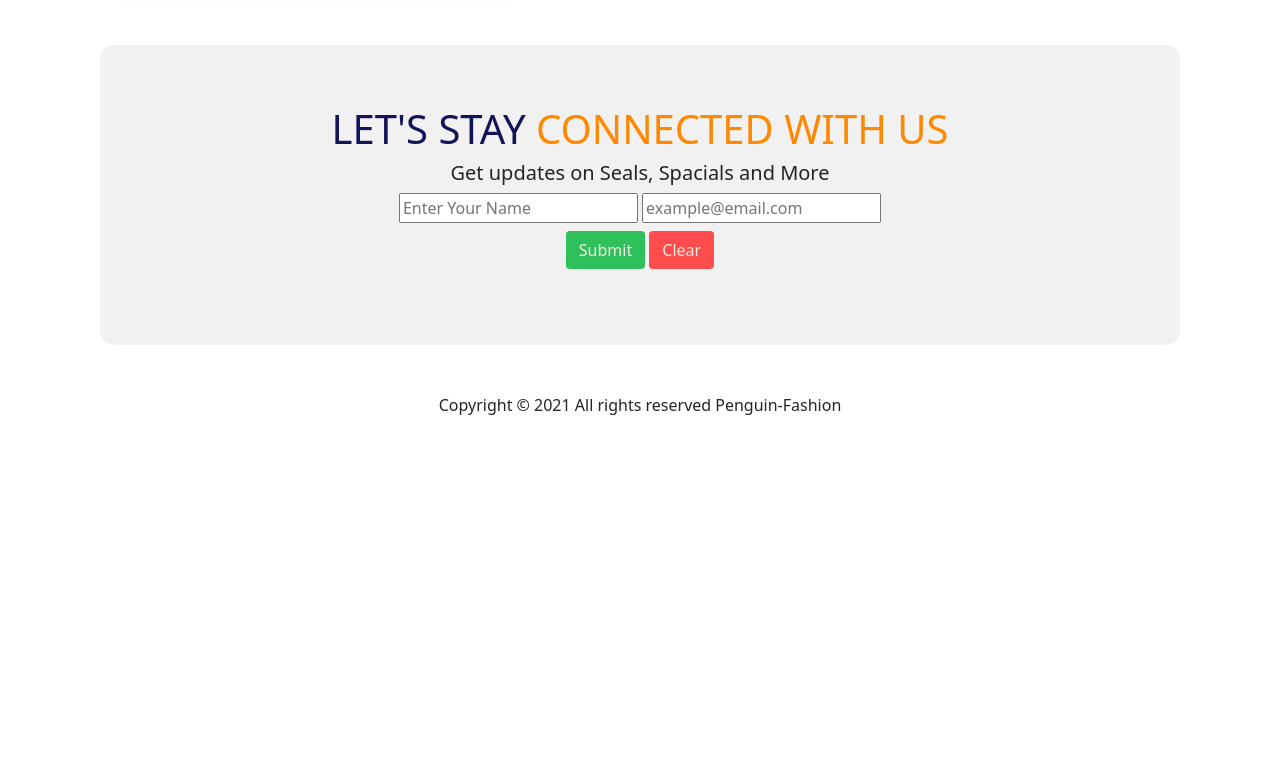
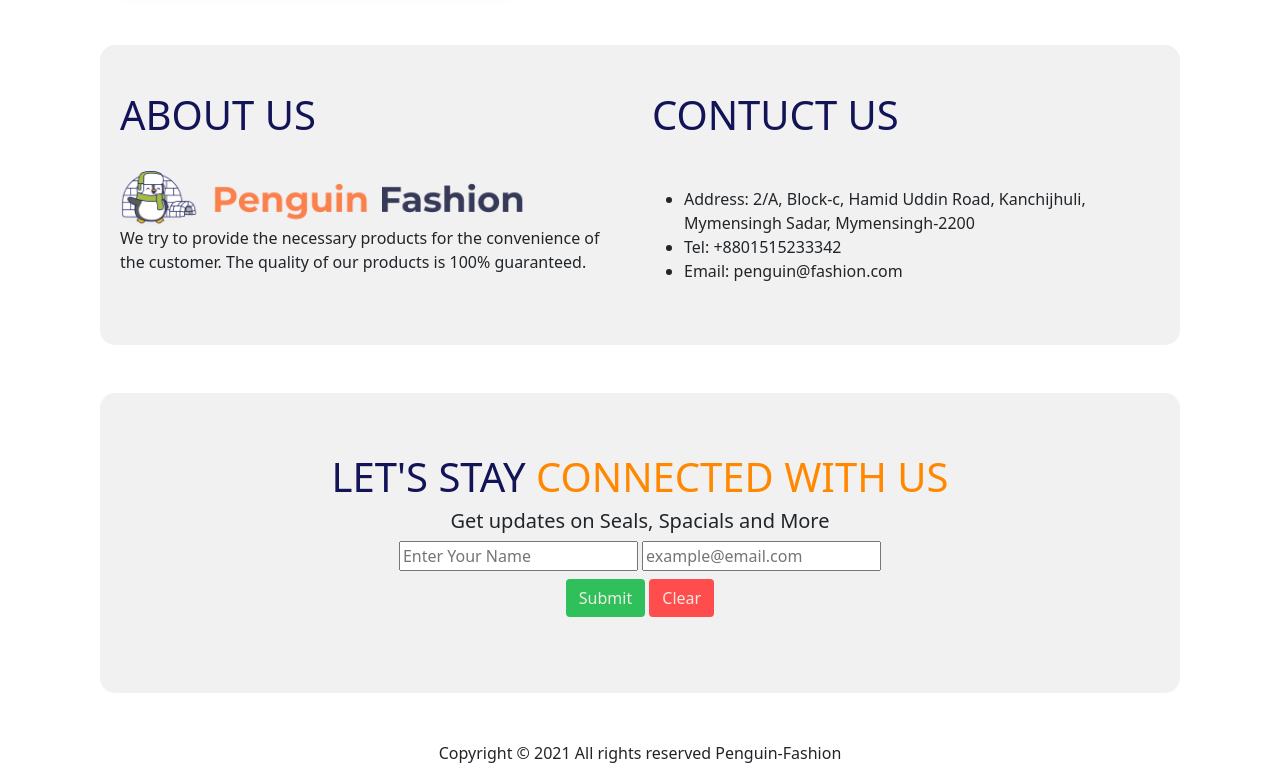
Before and after one commit to shamim-a/penguin-fashion, a plain HTML site: page index.html in a window 1280 px wide. Shown: the part 2618-3399 px from the top of the page. Before the commit the page ends 3051 px from the top, so only its background shows below. Drawn offline with nearby package versions, Linux system fonts and the light colour scheme.

Commit message:
Final-Commit

```diff
--- a/index.html
+++ b/index.html
@@ -19,10 +19,11 @@
   <header class="container">
     <nav class="navbar navbar-expand-lg navbar-light bg-light">
       <div class="container-fluid d-flex justify-content-end">
-        <a class="navbar-brand"  href="#">
+        <a class="navbar-brand" href="#">
           <img src="Logo, Icon/Logo.png" style="max-width: 70%;" alt="">
         </a>
-        <button class="navbar-toggler" type="button" data-bs-toggle="collapse" data-bs-target="#navbarNavAltMarkup" aria-controls="navbarNavAltMarkup" aria-expanded="false" aria-label="Toggle navigation">
+        <button class="navbar-toggler" type="button" data-bs-toggle="collapse" data-bs-target="#navbarNavAltMarkup"
+          aria-controls="navbarNavAltMarkup" aria-expanded="false" aria-label="Toggle navigation">
           <span class="navbar-toggler-icon"></span>
         </button>
         <div class="collapse navbar-collapse justify-content-end" id="navbarNavAltMarkup">
@@ -71,13 +72,17 @@
 
     <section class="mt-5">
       <h1 id="Jacket">WOMAN JACKET</h1>
+
+      <!-- Yellow Coat Jacket div starts -->
+
       <div class="row row-cols-1 row-cols-md-3 g-4">
         <div class="col">
           <div class="card h-100 background-style shadow penguin-Card">
             <img src="Image/yello_jacket.png" class="card-img-top image-style" alt="">
             <div class="card-body">
               <h5 class="card-title penguin-card-titles penguin-card-titles">Yellow Coat Jacket</h5>
-              <p class="card-text">Lorem ipsum dolor sit amet consectetur adipisicing elit. Placeat pariatur aspernatur nihil.</p>
+              <p class="card-text">Lorem ipsum dolor sit amet consectetur adipisicing elit. Placeat pariatur aspernatur
+                nihil.</p>
             </div>
             <div class="card-footer d-flex justify-content-between mt-5 penguin-Card-footer">
               <div>
@@ -93,12 +98,16 @@
             </div>
           </div>
         </div>
+        <!-- Yellow Coat Jacket div end -->
+
+        <!-- Ladies Jacket div start -->
         <div class="col">
           <div class="card h-100 background-style shadow penguin-Card">
             <img src="Image/Ladies_jacket.png" class="card-img-top image-style" id="card-image-height_width" alt="">
             <div class="card-body">
               <h5 class="card-title penguin-card-titles">Ladies Jacket</h5>
-              <p class="card-text">Lorem ipsum dolor sit amet consectetur adipisicing elit. Placeat pariatur aspernatur nihil.</p>
+              <p class="card-text">Lorem ipsum dolor sit amet consectetur adipisicing elit. Placeat pariatur aspernatur
+                nihil.</p>
             </div>
             <div class="card-footer d-flex justify-content-between mt-5 penguin-Card-footer">
               <div>
@@ -114,12 +123,16 @@
             </div>
           </div>
         </div>
+        <!-- Ladies Jacket div end -->
+
+        <!-- Woman Leather Jacket div start -->
         <div class="col">
           <div class="card h-100 background-style shadow penguin-Card">
             <img src="Image/Woman_Leather-Jacket.png" class="card-img-top image-style" alt="">
             <div class="card-body">
               <h5 class="card-title penguin-card-titles">Woman Leather Jacket</h5>
-              <p class="card-text">Lorem ipsum dolor sit amet consectetur adipisicing elit. Placeat pariatur aspernatur nihil.</p>
+              <p class="card-text">Lorem ipsum dolor sit amet consectetur adipisicing elit. Placeat pariatur aspernatur
+                nihil.</p>
             </div>
             <div class="card-footer d-flex justify-content-between mt-5 penguin-Card-footer">
               <div>
@@ -136,22 +149,25 @@
           </div>
         </div>
       </div>
+      <!-- Woman Leather Jacket div end -->
 
     </section>
     <!-- Woman Jacket section ends here -->
 
     <!-- Man Jacket section starts here -->
 
-
     <section class="mt-5">
       <h1 id="Jacket">MAN JACKET</h1>
+
+      <!-- Snowboard Jacket Mens div start -->
       <div class="row row-cols-1 row-cols-md-3 g-4">
         <div class="col">
           <div class="card h-100 background-style shadow penguin-Card">
             <img src="Image/Mens_Snowboard-Jacket.png" class="card-img-top image-style" alt="">
             <div class="card-body">
               <h5 class="card-title penguin-card-titles">Snowboard Jacket Mens</h5>
-              <p class="card-text">Lorem ipsum dolor sit amet consectetur adipisicing elit. Placeat pariatur aspernatur nihil.</p>
+              <p class="card-text">Lorem ipsum dolor sit amet consectetur adipisicing elit. Placeat pariatur aspernatur
+                nihil.</p>
             </div>
             <div class="card-footer d-flex justify-content-between mt-5 penguin-Card-footer">
               <div>
@@ -167,12 +183,16 @@
             </div>
           </div>
         </div>
+        <!-- Snowboard Jacket Mens div end -->
+
+        <!-- Man Leather Jackets div start -->
         <div class="col">
           <div class="card h-100 background-style shadow penguin-Card">
             <img src="Image/Man_Leather-Jackets.png" class="card-img-top image-style" alt="">
             <div class="card-body">
               <h5 class="card-title penguin-card-titles">Man Leather Jackets</h5>
-              <p class="card-text">Lorem ipsum dolor sit amet consectetur adipisicing elit. Placeat pariatur aspernatur nihil.</p>
+              <p class="card-text">Lorem ipsum dolor sit amet consectetur adipisicing elit. Placeat pariatur aspernatur
+                nihil.</p>
             </div>
             <div class="card-footer d-flex justify-content-between mt-5 penguin-Card-footer">
               <div>
@@ -188,12 +208,16 @@
             </div>
           </div>
         </div>
+        <!-- Man Leather Jackets div end -->
+
+        <!-- Man Casual Jackets start -->
         <div class="col">
           <div class="card h-100 background-style shadow penguin-Card">
             <img src="Image/Man_Casual-Jackets.png" class="card-img-top image-style" alt="">
             <div class="card-body">
               <h5 class="card-title penguin-card-titles">Man Casual Jackets</h5>
-              <p class="card-text">Lorem ipsum dolor sit amet consectetur adipisicing elit. Placeat pariatur aspernatur nihil.</p>
+              <p class="card-text">Lorem ipsum dolor sit amet consectetur adipisicing elit. Placeat pariatur aspernatur
+                nihil.</p>
             </div>
             <div class="card-footer d-flex justify-content-between mt-5 penguin-Card-footer">
               <div>
@@ -210,6 +234,8 @@
           </div>
         </div>
       </div>
+      <!-- Man Casual Jackets end -->
+
 
     </section>
     <!-- Man Jacket section ends here -->
@@ -280,7 +306,37 @@
 
     </section>
     <!-- Our Service Section ends here -->
-    <section style="height: 300px; max-width: 1080px; background-color: #F1F1F1; border-radius: 15px;" class="mt-5 container d-flex justify-content-center align-items-center">
+
+    <!-- About Us Section starts here -->
+
+    <section style="height: 300px; max-width: 1080px; background-color: #F1F1F1; border-radius: 15px;"
+      class="mt-5 container d-flex justify-content-center align-items-center">
+      <div style="text-align: left;" class="p-2 row">
+        <div class="col-md-6">
+          <h1> <span class="connected-footer">ABOUT US </span></h1><br>
+          <img src="Logo, Icon/Logo.png" style="max-width: 80%;" alt="">
+          <p>We try to provide the necessary products for the convenience of the customer. The quality of our products
+            is 100% guaranteed.</p>
+        </div>
+        <div class="col-md-6">
+          <h1> <span class="connected-footer">CONTUCT US </span></h1><br>
+          <p>
+          <ul>
+            <li>Address: 2/A, Block-c, Hamid Uddin Road, Kanchijhuli, Mymensingh Sadar, Mymensingh-2200</li>
+            <li>Tel: +8801515233342</li>
+            <li>Email: penguin@fashion.com</li>
+          </ul>
+          </p>
+        </div>
+      </div>
+
+    </section>
+    <!-- About Us Section ends here -->
+
+    <!-- Connected Section starts here -->
+
+    <section style="height: 300px; max-width: 1080px; background-color: #F1F1F1; border-radius: 15px;"
+      class="mt-5 container d-flex justify-content-center align-items-center">
       <div style="text-align: center;">
         <h1> <span class="connected-footer">LET'S STAY </span> <span id="connet-footer-id">CONNECTED WITH US</span></h1>
         <h5>Get updates on Seals, Spacials and More</h5>
@@ -288,13 +344,15 @@
           <input type="text" placeholder="Enter Your Name">
           <input placeholder="example@email.com" type="email" name="" id="">
           <p class="mt-2"><a href="#" class="btn submit-button"> Submit </a>
-          <a href="#" class="btn clear-button"> Clear </a></p>
+            <a href="#" class="btn clear-button"> Clear </a>
+          </p>
 
 
         </form>
       </div>
 
     </section>
+    <!-- Connected Section ends here -->
 
   </main>
 
```
Also changed, not shown: css/style.css (+4 -3 lines).
